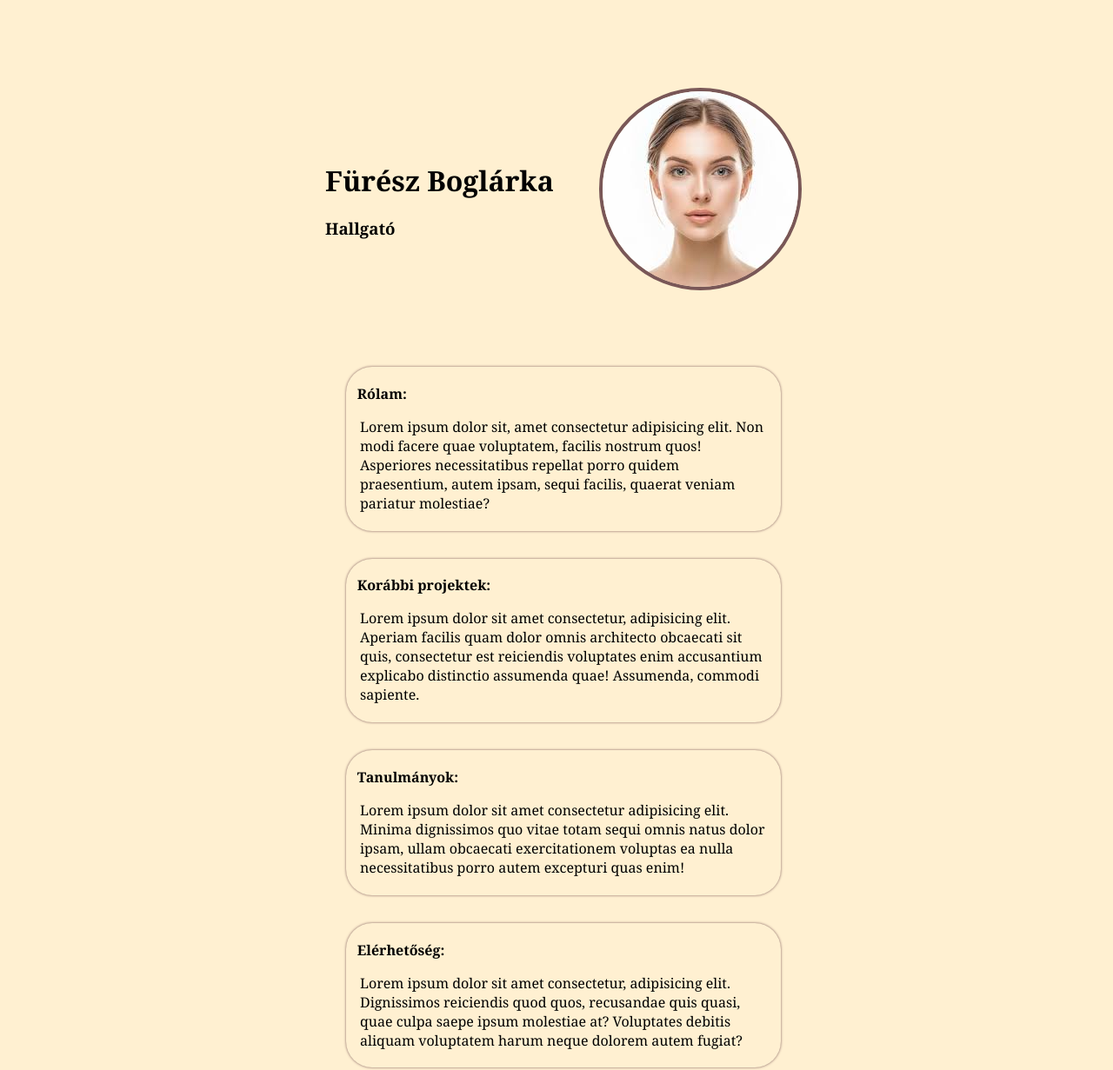
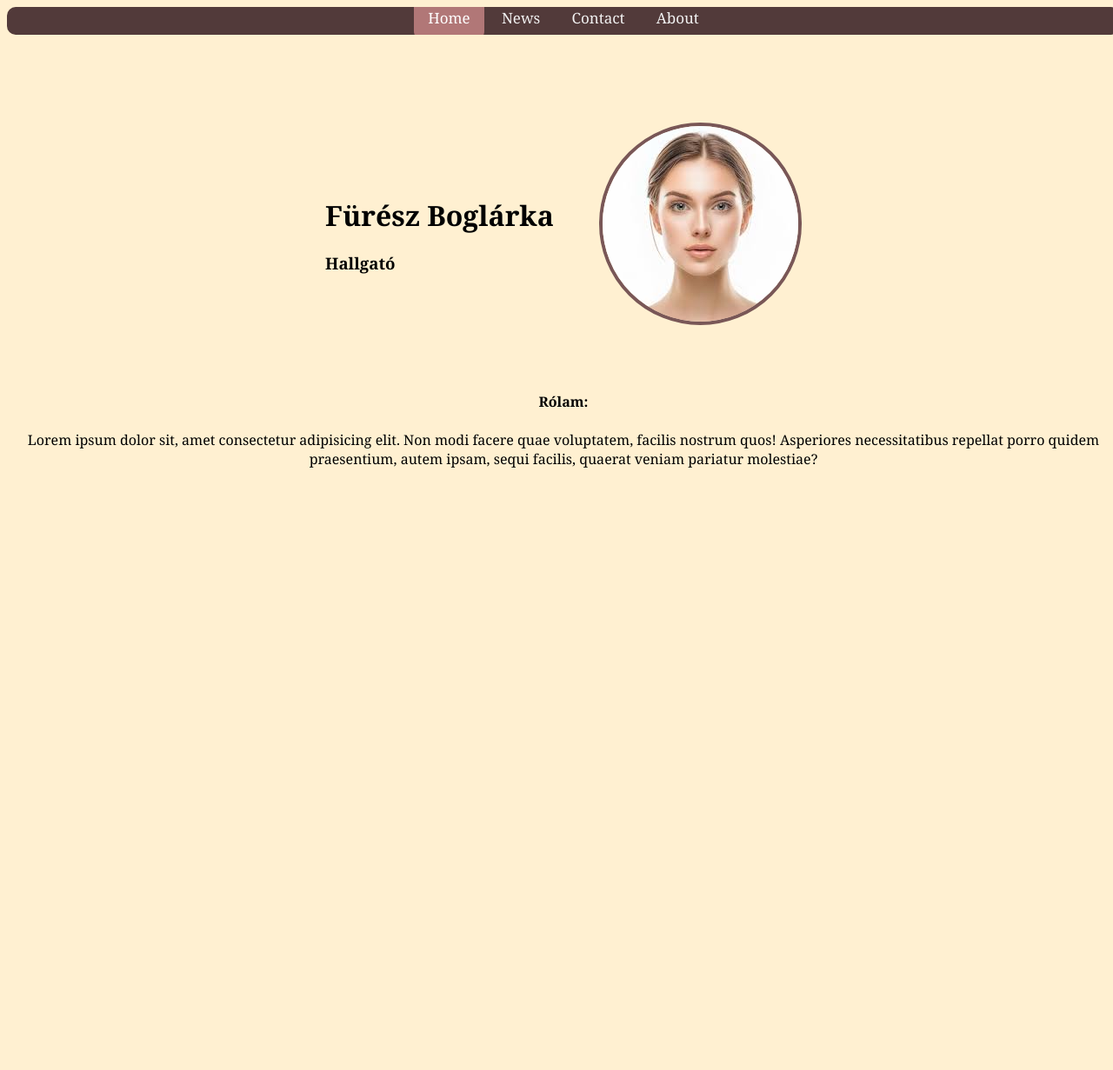
Before and after one commit to bfuresz/portfolio, a plain HTML site: page index.html in a window 1280 px wide. Shown: the whole page at 87% size. After the commit the page ends 800 px from the top, so only its background shows below. Drawn offline with Linux system fonts and the light colour scheme.

Commit message:
navigációs fül hozzáadás

```diff
--- a/index.css
+++ b/index.css
@@ -29,26 +29,40 @@ table{
 .name{
     vertical-align: center;
 }
-.blocks{
-    margin: 2rem auto;
-    background-color: #fff0d1;
-    -moz-box-shadow: 0 0 0 3px #ccc;
-    -webkit-box-shadow: 0 0 0 3px #ccc;
-    box-shadow: 0 0 3px #795757;
-    width: 500px;
-    text-align: left;
-    padding-top:0.3rem;
-    padding-bottom:0.3rem;
-    border-radius: 30px;
-}
+
 .content{
     text-align: center;
     width: 100%;
 }
-h4{
-    margin: 0.8rem;
-    margin-top: 3%;
-}
-p{
-    margin: 1rem;
-}
+.topnav {
+    background-color: #523a3a;
+    overflow: hidden;
+    text-align: center;
+    height: 2rem;
+    border-radius: 10px;
+  }
+
+  .topnav a {
+    float: center;
+    color: #f2f2f2;
+    text-align: center;
+    padding: 14px 16px;
+    text-decoration: none;
+    font-size: 17px;
+    border-radius: 10px;
+    vertical-align:middle;
+  }
+
+  .topnav a:hover {
+    background-color: #ddd;
+    color: black;
+    border-radius: 10px;
+  }
+
+
+  .topnav a.active {
+    background-color: #b17777;
+    color: white;
+    border-radius: 10px;
+
+  }
--- a/index.html
+++ b/index.html
@@ -9,34 +9,23 @@
 
 </head>
 <body>
+    <div class="topnav">
+        <a class="active" href="#home">Home</a>
+        <a href="#news">News</a>
+        <a href="#contact">Contact</a>
+        <a href="#about">About</a>
+      </div>
     <div class="header">
         <table>
             <tr>
-
                 <td class="name"><h1 class="title"><nobr>Fürész Boglárka</h1><h3 class="occupation">Hallgató</h3>
                 <td rowspan="2"><img src="images/arc.jpg" alt="arckép nem elérhető">
             </tr>
         </table>
     </div>
     <div class="content">
-        <div class="blocks">
-            <h4>Rólam: </h6>
-            <p>Lorem ipsum dolor sit, amet consectetur adipisicing elit. Non modi facere quae voluptatem, facilis nostrum quos! Asperiores necessitatibus repellat porro quidem praesentium, autem ipsam, sequi facilis, quaerat veniam pariatur molestiae?
-
-        </div>
-        <div class="blocks">
-            <h4>Korábbi projektek: </h4>
-            <p>Lorem ipsum dolor sit amet consectetur, adipisicing elit. Aperiam facilis quam dolor omnis architecto obcaecati sit quis, consectetur est reiciendis voluptates enim accusantium explicabo distinctio assumenda quae! Assumenda, commodi sapiente.</p>
-        </div>
-        <div class="blocks">
-            <h4>Tanulmányok: </h4>
-            <p>Lorem ipsum dolor sit amet consectetur adipisicing elit. Minima dignissimos quo vitae totam sequi omnis natus dolor ipsam, ullam obcaecati exercitationem voluptas ea nulla necessitatibus porro autem excepturi quas enim!</p>
-        </div>
-        <div class="blocks">
-            <h4>Elérhetőség:</h4>
-            <p>Lorem ipsum dolor sit amet consectetur, adipisicing elit. Dignissimos reiciendis quod quos, recusandae quis quasi, quae culpa saepe ipsum molestiae at? Voluptates debitis aliquam voluptatem harum neque dolorem autem fugiat?</p>
-        </div>
-
+        <h4>Rólam: </h6>
+        <p>Lorem ipsum dolor sit, amet consectetur adipisicing elit. Non modi facere quae voluptatem, facilis nostrum quos! Asperiores necessitatibus repellat porro quidem praesentium, autem ipsam, sequi facilis, quaerat veniam pariatur molestiae?
     </div>
 
 
```
